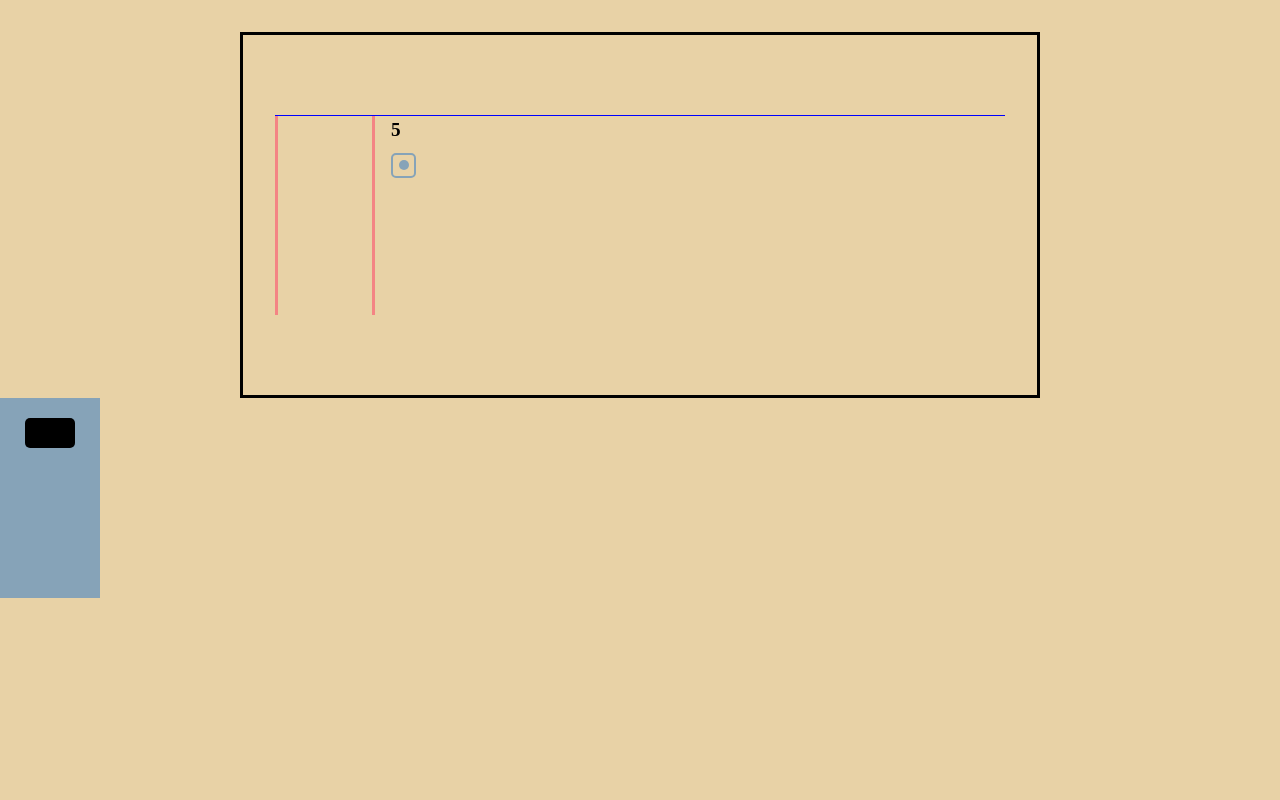
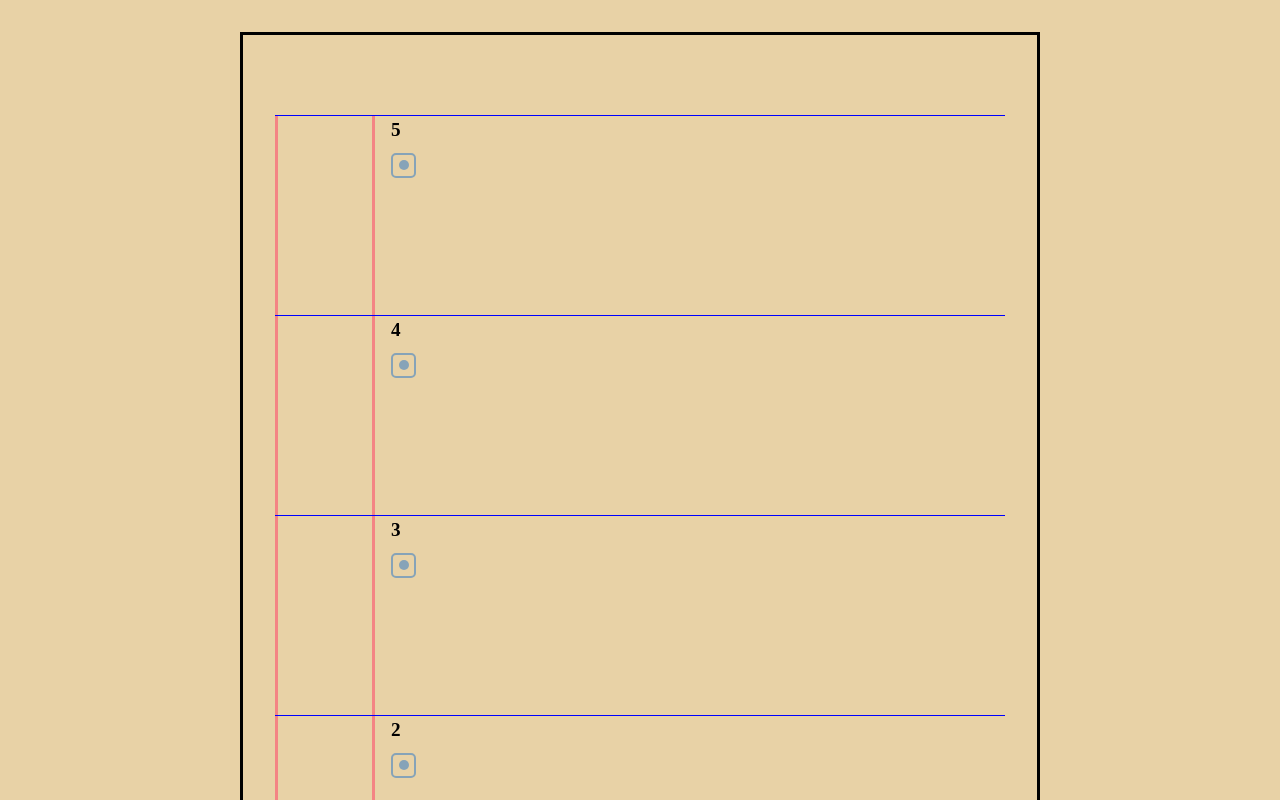
Before and after one commit to Qusz/gorchakov-test-trueconf, a Vue app: page / in a window 1280 px wide. Shown: the top 800 px of the page. Built offline with nearby package versions, Linux system fonts and the light colour scheme.

Commit message:
renders floors

```diff
--- a/src/App.vue
+++ b/src/App.vue
@@ -2,7 +2,8 @@
   <main class="main">
     <div class="floors">
       <Floor
-        :floorNumber="5"
+        v-for="floor, index in floors" :key="index"
+        :floorNumber="floor"
       >
       </Floor>
     </div>
@@ -15,6 +16,8 @@
 import Floor from '@/components/Floor/Floor.vue';
 import Lift from '@/components/Lift/Lift.vue';
 
+const floors = Array.from({length: 5}, (_, index) => index + 1).reverse();
+
 
 </script>
 
```
